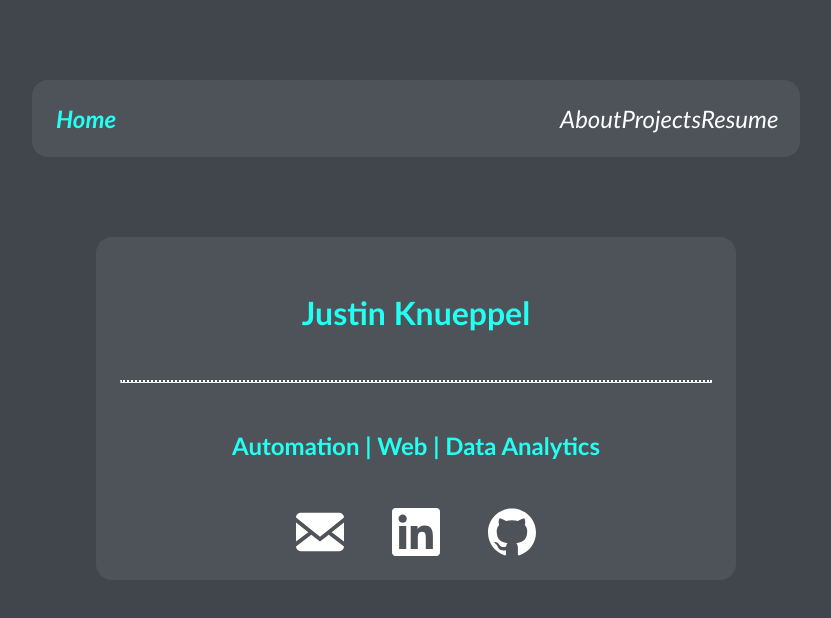
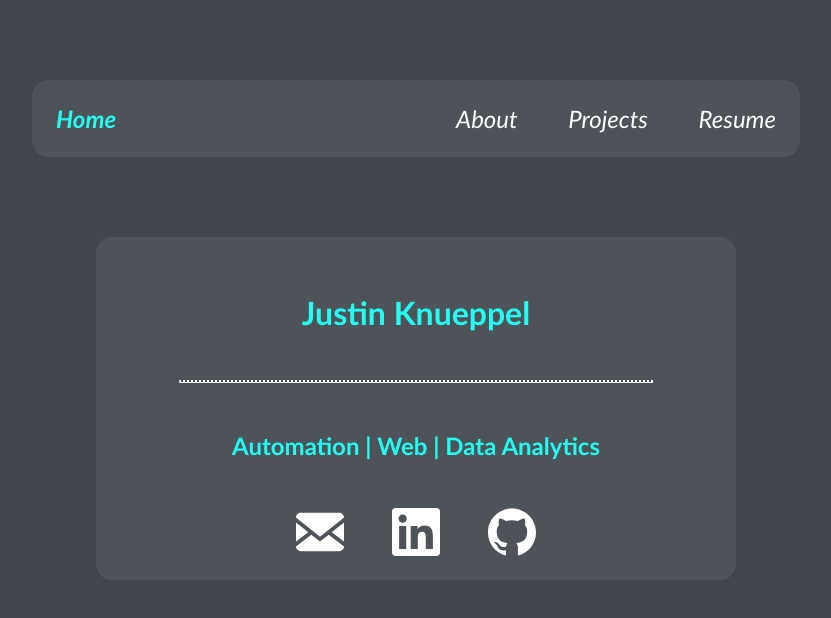
Before and after one commit to JustinKnueppel/PersonalWebsite, a React (Create React App) app: page / in a window 1280 px wide. Shown: the top 618 px of the page, without its empty margins (224-1055 px from the left). Built offline with nearby package versions, Linux system fonts and the light colour scheme.

Commit message:
Fix nav spacing on desktop

```diff
--- a/src/index.scss
+++ b/src/index.scss
@@ -75,6 +75,7 @@ html {
 
   h1, h3 {
     color: $light-blue;
+    font-size: 1.4em;
   }
 }
 
@@ -147,7 +148,8 @@ html {
       display: flex;
       flex-direction: row;
       justify-content: space-between;
-      width: 30%;
+      width: 75%;
+      max-width: 20em;
     }
   }
 
@@ -198,6 +200,8 @@ html {
 
     hr {
       border-top: 2px dotted white;
+      width: 80%;
+      margin: 0 auto;
     }
 
     .icons {
```
